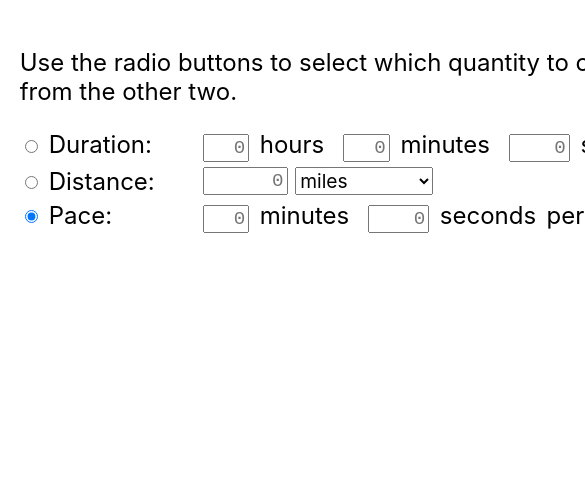
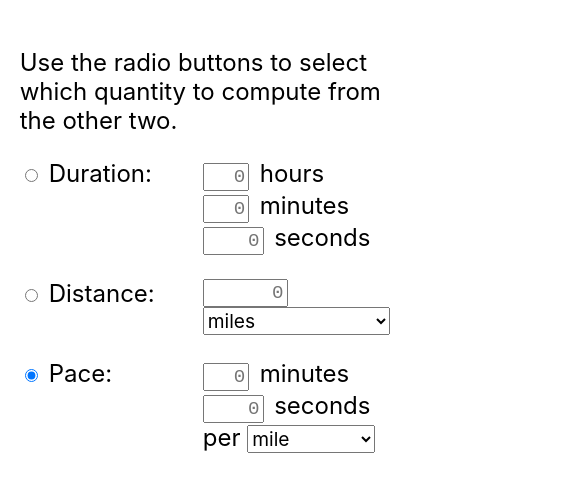
Before and after one commit to rben01/pace-calculator, an Astro site: page / in a window 390 px wide. Shown: the top 492 px of the page, 585 px wide, since content can reach past the window. Built offline with nearby package versions, Linux system fonts and the light colour scheme; Astro itself is replaced by a stand-in of ours.

Commit message:
Style improvements
Moved style variables out of ts directly into css
Improved logic of initial checking of “Pace” selector
Made “per” and “<unit>” lie on the same line even in column mode

```diff
--- a/src/components/Dropdown.astro
+++ b/src/components/Dropdown.astro
@@ -1,15 +1,14 @@
 ---
-import { fontFamily } from "../styles/css-variables";
 type Props = { id: string };
 const { id } = Astro.props;
 ---
 
 <select {id} name={id}><slot /></select>
 
-<style define:vars={{ fontFamily }}>
+<style>
 	select {
 		font-size: 0.8em;
-		font-family: var(--fontFamily);
-		margin-left: 0.2em;
+		font-family: var(--font-family);
+		margin-left: var(--select-margin-left);
 	}
 </style>
--- a/src/components/Main.astro
+++ b/src/components/Main.astro
@@ -50,7 +50,7 @@ import VariableSelector from "./VariableSelector.astro";
 			</Dropdown>
 		</VariableData>
 
-		<VariableSelector label="Pace" id={RADIO_PACE} checked={true} />
+		<VariableSelector label="Pace" id={RADIO_PACE} />
 		<VariableData>
 			<NumericInput label="minutes" id={PACE_MIN} designation="timeNotSeconds" />
 			<NumericInput
@@ -59,7 +59,8 @@ import VariableSelector from "./VariableSelector.astro";
 				designation="timeSeconds"
 				noRightMargin={true}
 			/>
-			<div id="pace-per">per</div>
+			<div>
+				<span id="pace-per">per</span>
 				<Dropdown id={PACE_UNIT}>
 					<optgroup label="Imperial">
 						<option value="mi">mile</option>
@@ -68,11 +69,18 @@ import VariableSelector from "./VariableSelector.astro";
 						<option value="km">kilometer</option>
 					</optgroup>
 				</Dropdown>
+			</div>
 		</VariableData>
 	</div>
 </div>
 
 <style>
+	:root {
+		--container-row-gap: 0.2em;
+		--variable-flex-direction: row;
+		--select-margin-left: 0.2em;
+	}
+
 	#main {
 		display: inline-block;
 		margin: 0 3vw;
@@ -90,7 +98,23 @@ import VariableSelector from "./VariableSelector.astro";
 		display: grid;
 		grid-template-columns: max-content 1fr;
 		column-gap: 2em;
-		row-gap: 0.2em;
+		row-gap: var(--container-row-gap);
 		align-items: start;
 	}
+
+	@media screen and (max-width: 720px) {
+		:root {
+			--font-size: 18px;
+
+			--container-row-gap: 1em;
+			--variable-flex-direction: column;
+			--select-margin-left: 0;
+		}
+	}
 </style>
+
+<script>
+	import { RADIO_PACE } from "../scripts/elem-ids";
+
+	document.getElementById(RADIO_PACE)!.click();
+</script>
--- a/src/components/VariableData.astro
+++ b/src/components/VariableData.astro
@@ -3,6 +3,6 @@
 <style>
 	div {
 		display: flex;
-		flex-direction: row;
+		flex-direction: var(--variable-flex-direction);
 	}
 </style>
--- a/src/pages/index.astro
+++ b/src/pages/index.astro
@@ -1,6 +1,5 @@
 ---
 import Main from "../components/Main.astro";
-import { fontFamily, fontSize } from "../styles/css-variables";
 ---
 
 <html lang="en">
@@ -16,11 +15,17 @@ import { fontFamily, fontSize } from "../styles/css-variables";
 	</body>
 </html>
 
-<style define:vars={{ fontFamily, fontSize }}>
+<style>
+	:root {
+		--font-family: -apple-system, BlinkMacSystemFont, "Segoe UI", Roboto, Helvetica,
+			Arial, sans-serif, "Apple Color Emoji", "Segoe UI Emoji", "Segoe UI Symbol";
+		--font-size: 24px;
+	}
+
 	body {
 		margin-top: 2em;
-		font-family: var(--fontFamily);
-		font-size: var(--fontSize);
+		font-family: var(--font-family);
+		font-size: var(--font-size);
 		text-align: center;
 	}
 </style>
--- a/src/styles/css-variables.ts
+++ /dev/null
@@ -1,5 +0,0 @@
-const fontFamily =
-	'-apple-system, BlinkMacSystemFont, "Segoe UI", Roboto, Helvetica, Arial, sans-serif, "Apple Color Emoji", "Segoe UI Emoji", "Segoe UI Symbol"';
-const fontSize = "24px";
-
-export { fontFamily, fontSize };
```
Lines whose indentation alone changed are shown as unchanged.
